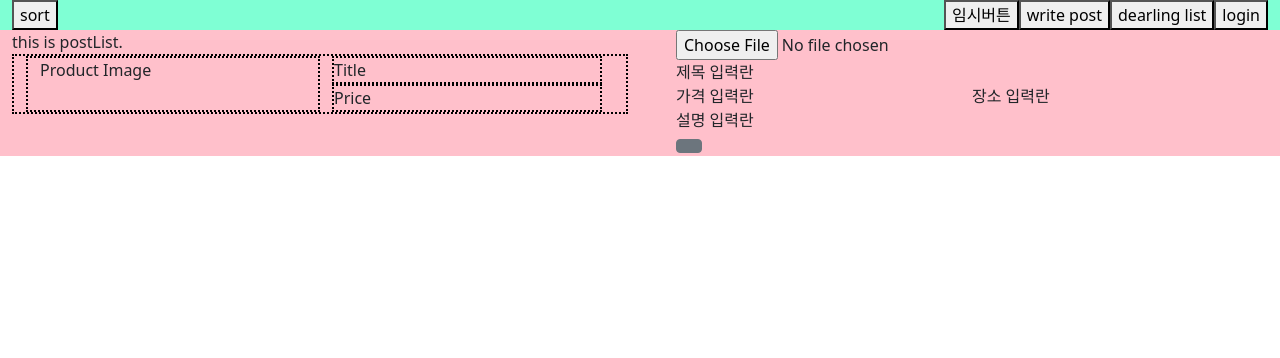
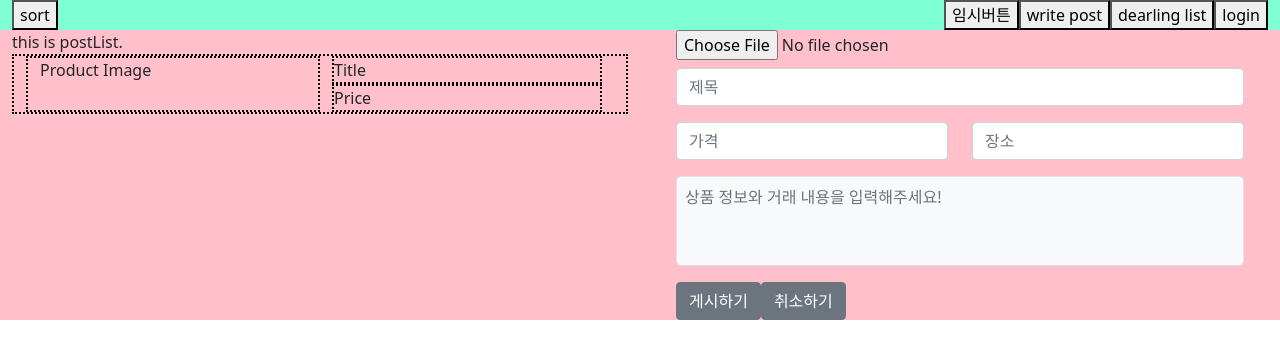
Before and after one commit to DogamDogam/Frontend, a Vue app: page /#/ in a window 1280 px wide. Shown: the top 358 px of the page. Built offline with nearby package versions, Linux system fonts and the light colour scheme.

Commit message:
Update WritePost.vue

```diff
--- a/src/components/WritePost.vue
+++ b/src/components/WritePost.vue
@@ -1,12 +1,12 @@
 <template>
-    <div id="WritePost">
+    <div id="WritePost" class="d-grid gap-2">
         <b-container fluid>
             <b-row>
-                <b-col id="uploadbox">
+                <b-col id="upload_area">
                     <div v-if="image">
                       <img :src="image" alt="image">
                     </div>
-                    <div v-else @click="Clickbox()">
+                    <div v-else @click="Upload_areaClicked()">
                       <form id="uploadform">
                         <input ref="image" id="uploadinput" type="file" name="image" accept="image/*"
                         class="hidden" @change="ImageUpload()">
@@ -14,27 +14,53 @@
                     </div>
                 </b-col>
             </b-row>
+        </b-container>
+        <b-container fluid class="d-grid gap-3">
             <b-row>
-                <b-col id="titlebox">
-                    제목 입력란
+                <b-col id="title_area">
+                  <b-form-input
+                  :id="text"
+                  placeholder="제목"
+                  v-model="title"
+                  >
+                  </b-form-input>
                 </b-col>
             </b-row>
             <b-row>
-                <b-col id="pricebox">
-                    가격 입력란
+                <b-col id="price_area">
+                    <b-form-input
+                    :id="number"
+                    placeholder="가격"
+                    v-model="price"
+                    >
+                    </b-form-input>
                 </b-col>
-                <b-col id="placebox">
-                    장소 입력란
+                <b-col id="place_area">
+                    <b-form-input
+                    :id="text"
+                    placeholder="장소"
+                    v-model="place"
+                    ></b-form-input>
                 </b-col>
             </b-row>
             <b-row>
-                <b-col id="description">
-                    설명 입력란
+                <b-col id="description_area">
+                    <b-form-textarea
+                      label
+                      class="p-2 bg-light border"
+                      id="textarea"
+                      v-model="description"
+                      placeholder="상품 정보와 거래 내용을 입력해주세요!"
+                      rows="3"
+                      max-rows="6"
+                      >
+                    </b-form-textarea>
                 </b-col>
             </b-row>
             <b-row>
-              <b-col id="buttonbox">
-                <b-button id="postbutton" @click="Posting()"></b-button>
+              <b-col id="button_area">
+                <b-button id="postbutton" @click="onPostClicked()">게시하기</b-button>
+                <b-button id="cancelbutton" @click="onCancelClicked()">취소하기</b-button>
               </b-col>
             </b-row>
         </b-container>
@@ -55,16 +81,19 @@ export default {
     ImageUpload () {
       this.image = this.$refs['image'].files[0]
     },
-    Clickbox () {
+    Upload_areaClicked () {
       this.$ref['image'].click()
     },
-    Posting () {
+    onPostClicked () {
       let form = new FormData()
 
       form.append('image', this.image)
       form.append('place', this.place)
       form.append('price', this.price)
       form.append('description', this.description)
+    },
+    onCancelClicked () {
+
     }
   }
 }
```
